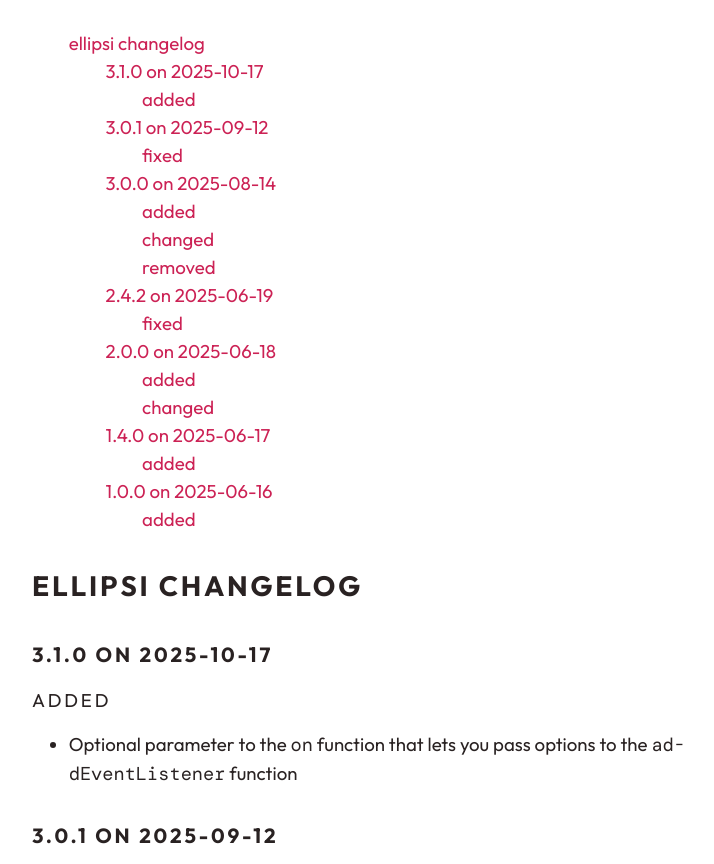
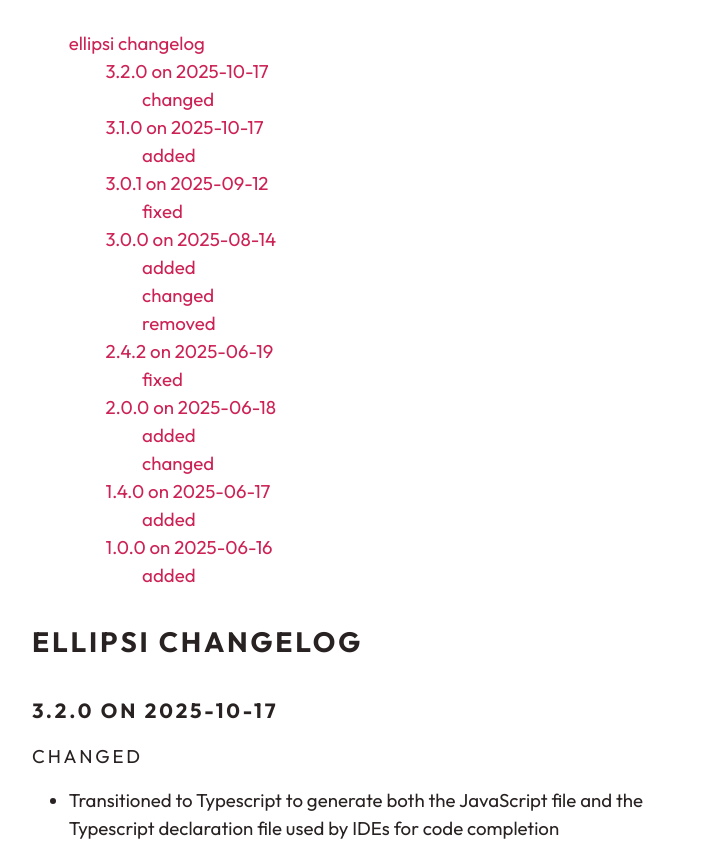
Before and after one commit to ctwiebe23/ellipsi, a website: page doc/changelog/index.html in a window 1280 px wide. Shown: the part 135-999 px from the top of the page, without its empty margins (274-988 px from the left). Drawn offline with Linux system fonts and the light colour scheme.

Commit message:
built doc

```diff
--- a/doc/changelog/index.html
+++ b/doc/changelog/index.html
@@ -295,7 +295,12 @@
 <li><a href="#ellipsi-changelog" id="toc-ellipsi-changelog">Ellipsi
 Changelog</a>
 <ul>
-<li><a href="#on-2025-10-17" id="toc-on-2025-10-17">3.1.0 on
+<li><a href="#on-2025-10-17" id="toc-on-2025-10-17">3.2.0 on
+2025-10-17</a>
+<ul>
+<li><a href="#changed" id="toc-changed">Changed</a></li>
+</ul></li>
+<li><a href="#on-2025-10-17-1" id="toc-on-2025-10-17-1">3.1.0 on
 2025-10-17</a>
 <ul>
 <li><a href="#added" id="toc-added">Added</a></li>
@@ -309,7 +314,7 @@
 2025-08-14</a>
 <ul>
 <li><a href="#added-1" id="toc-added-1">Added</a></li>
-<li><a href="#changed" id="toc-changed">Changed</a></li>
+<li><a href="#changed-1" id="toc-changed-1">Changed</a></li>
 <li><a href="#removed" id="toc-removed">Removed</a></li>
 </ul></li>
 <li><a href="#on-2025-06-19" id="toc-on-2025-06-19">2.4.2 on
@@ -321,7 +326,7 @@
 2025-06-18</a>
 <ul>
 <li><a href="#added-2" id="toc-added-2">Added</a></li>
-<li><a href="#changed-1" id="toc-changed-1">Changed</a></li>
+<li><a href="#changed-2" id="toc-changed-2">Changed</a></li>
 </ul></li>
 <li><a href="#on-2025-06-17" id="toc-on-2025-06-17">1.4.0 on
 2025-06-17</a>
@@ -337,7 +342,13 @@
 </ul>
 </nav>
 <h1 id="ellipsi-changelog">Ellipsi Changelog</h1>
-<h2 id="on-2025-10-17">3.1.0 on 2025-10-17</h2>
+<h2 id="on-2025-10-17">3.2.0 on 2025-10-17</h2>
+<h3 id="changed">Changed</h3>
+<ul>
+<li>Transitioned to Typescript to generate both the JavaScript file and
+the Typescript declaration file used by IDEs for code completion</li>
+</ul>
+<h2 id="on-2025-10-17-1">3.1.0 on 2025-10-17</h2>
 <h3 id="added">Added</h3>
 <ul>
 <li>Optional parameter to the <code>on</code> function that lets you
@@ -358,7 +369,7 @@
 <li><code>shortTag</code>, a function that builds shortcut
 functions</li>
 </ul>
-<h3 id="changed">Changed</h3>
+<h3 id="changed-1">Changed</h3>
 <ul>
 <li><code>forEach</code> loops to <code>for(let i = 0;...)</code> loops
 for performance</li>
@@ -382,7 +393,7 @@
 <ul>
 <li>example directory</li>
 </ul>
-<h3 id="changed-1">Changed</h3>
+<h3 id="changed-2">Changed</h3>
 <ul>
 <li>name to Ellipsi (Finnish for ellipsis) from dots</li>
 </ul>
```
Also changed, not shown: doc/index.html (+5 -5 lines).
